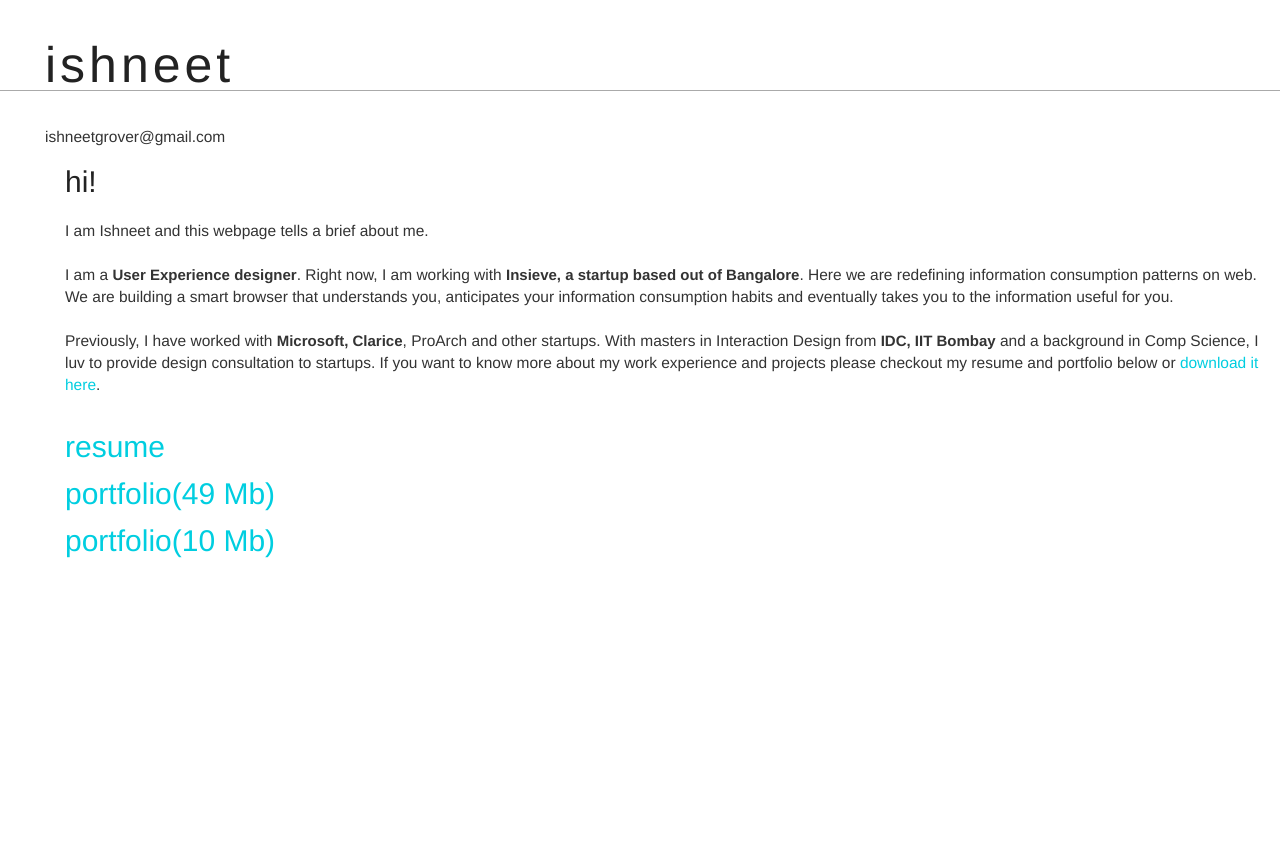
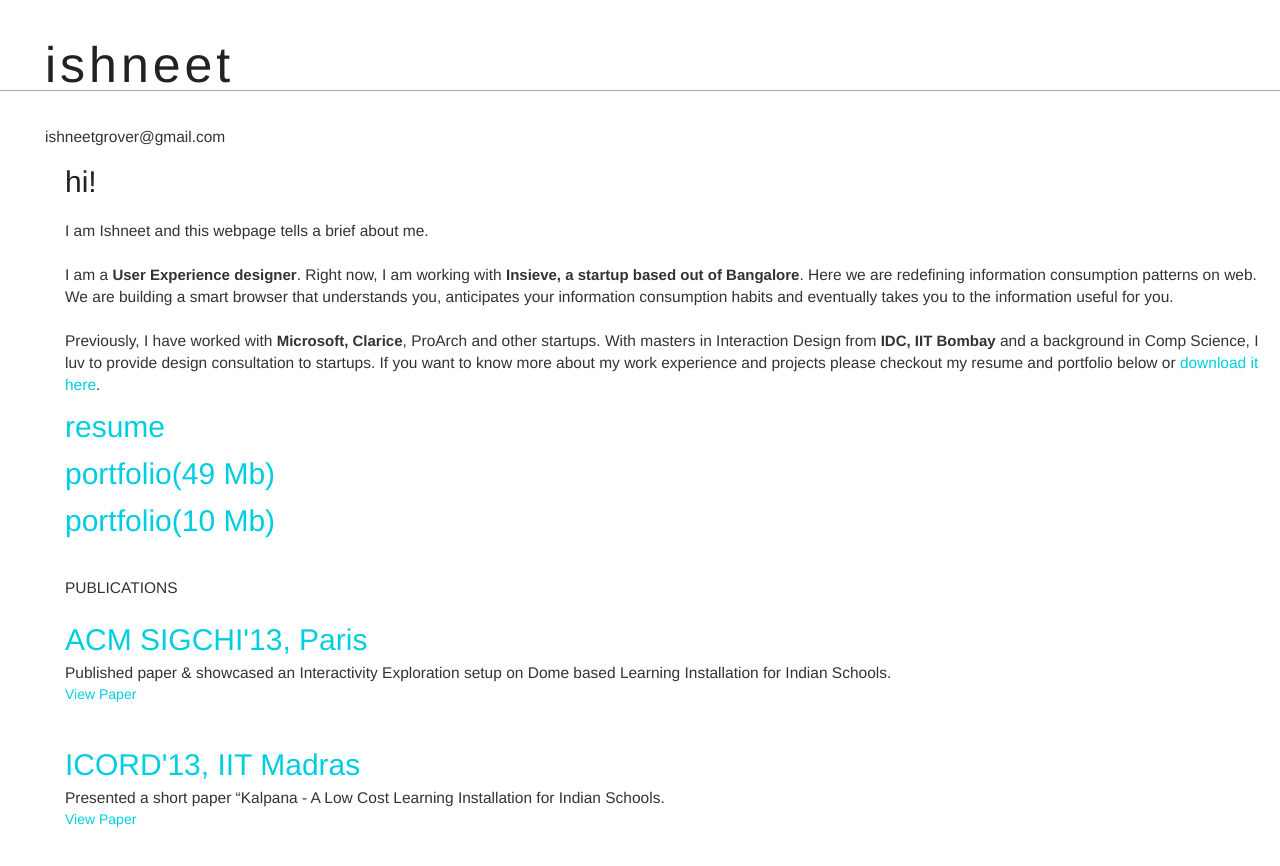
Before and after one commit to dezigner/dezigner.github.io, a plain HTML site: page works.html in a window 1280 px wide. Before the commit the page ends 800 px from the top, so only its background shows below. Drawn offline with nearby package versions, Linux system fonts and the light colour scheme.

Commit message:
added publications to works page

```diff
--- a/works.html
+++ b/works.html
@@ -61,10 +61,17 @@
                    <br><br> Previously, I have worked with <b>Microsoft, Clarice</b>, ProArch and other startups. With masters in Interaction Design from <b>IDC, IIT Bombay</b> and a background in Comp Science, I luv to provide design consultation to startups.
 
 
-                  If you want to know more about my work experience and projects please checkout my resume and portfolio below or <a href="ishneetgrover-UX-Designer.zip" download="ishneetgrover-UX-Designer.zip">download it here</a>.</p><br><br>
-                <a href="/images/Ishneet Grover-UX Designer.pdf" target="_blank"><p><t3>resume</t3></p></a><br>
-                <a href="/images/Portfolio-high-res.pdf" target="_blank"><p><t3>portfolio(49 Mb)</t3></p></a><br>
-                <a href="/images/Portfolio-low-res.pdf" target="_blank"><p><t3>portfolio(10 Mb)</t3></p></a><br><br><br><br>
+                  If you want to know more about my work experience and projects please checkout my resume and portfolio below or <a href="ishneetgrover-UX-Designer.zip" download="ishneetgrover-UX-Designer.zip">download it here</a>.</p><br>
+                  <a href="/images/Ishneet Grover-UX Designer.pdf" target="_blank"><p><t3>resume</t3></p></a><br>
+                  <a href="/images/Portfolio-high-res.pdf" target="_blank"><p><t3>portfolio(49 Mb)</t3></p></a><br>
+                  <a href="/images/Portfolio-low-res.pdf" target="_blank"><p><t3>portfolio(10 Mb)</t3></p></a><br><br>
+
+                  <p>PUBLICATIONS</p><br>
+                  <a href="http://dl.acm.org/citation.cfm?doid=2468356.2479576" target="_blank"><t3>ACM SIGCHI'13, Paris</t3></a><br>
+                  <p>Published paper & showcased an Interactivity Exploration setup on Dome based Learning Installation for Indian Schools.</p><a href="http://dl.acm.org/citation.cfm?doid=2468356.2479576" target="_blank">View Paper</a><br><br><br>
+
+                  <a href="http://link.springer.com/content/pdf/10.1007%2F978-81-322-1050-4_111.pdf" target="_blank"><t3>ICORD'13, IIT Madras</t3></a><br>
+                  <p>Presented a short paper “Kalpana - A Low Cost Learning Installation for Indian Schools.</p><a href="http://link.springer.com/content/pdf/10.1007%2F978-81-322-1050-4_111.pdf" target="_blank">View Paper</a><br><br><br>
 
 
               </div>
```
